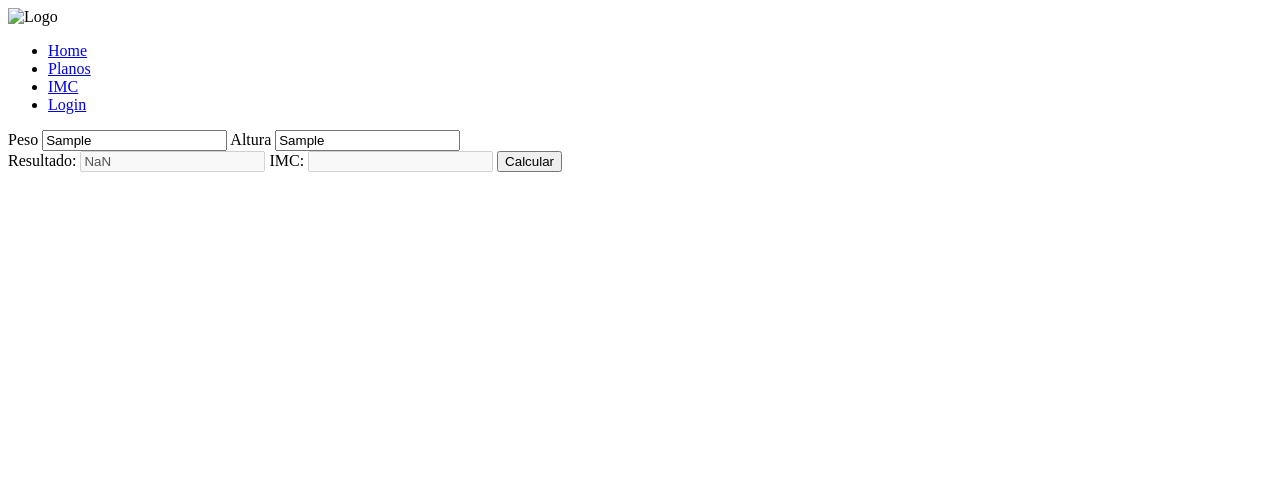
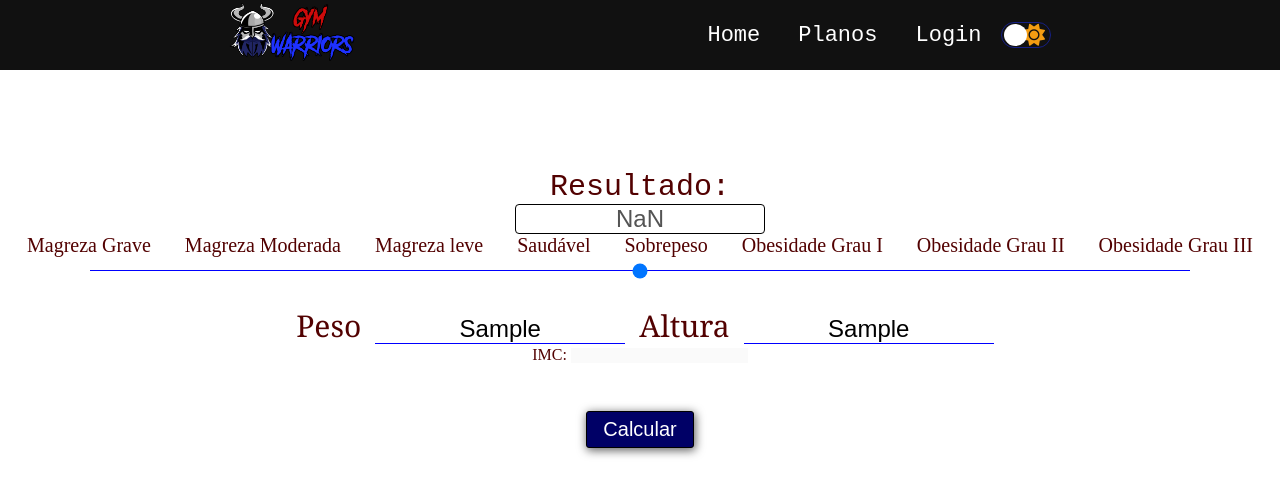
Before and after one commit to PastorWilson/Gym-Warriors, a plain HTML site: page IMC.html in a window 1280 px wide. Both pictures are taken after typing "Sample", "Sample" into the empty fields and a click on the button "Calcular". Drawn offline with Linux system fonts and the light colour scheme.

Commit message:
Segunda versão do Gym Warriors

```diff
--- /dev/null
+++ b/IMC.css
@@ -0,0 +1,250 @@
+
+* {
+    margin: 0;
+    padding: 0;
+    border: 0;
+    box-sizing: border-box;
+  }
+
+  body {
+    background-color: #fafafa;
+    margin: 0;
+    padding: 0%;
+    width: 100vw;
+    height: 100vh;
+    transition: background 0.2s linear;
+    background-color: #ffffff;
+  }
+
+  body.dark {
+    background: #ffffff;
+
+  }
+  header.dark{
+    background: red;
+
+  }
+  header{
+    background-color: #111;
+    position: relative;
+  }
+  #navegação{
+    display: flex;
+    justify-content: space-around;
+    width: 100%;
+    height:70px;
+}
+.logo{
+    position: absolute;
+    display: flex;
+    top: 0%;
+    width: 10%;
+}
+
+.logo:hover{
+  opacity: 90%;
+}
+.linkLogin{
+    border: 2px solid black;
+    padding: 6px;
+    width: 7vw;
+    text-align: center;
+    justify-content: center;
+    align-items: center;
+    transition: 0.7s;
+    box-shadow: 1px 2px 5px 1px black;
+    background-color: #162086;
+    border-radius: 5px;
+}
+.linkLogin:hover{
+    background-color: #070e58;
+    color: white;
+    left: 0px;
+    transition: all 0.8s ease;
+}
+.links{
+}
+.links:hover{
+    transition: 1s;
+    text-decoration:underline;
+}
+ul{
+    display: flex;
+    align-items: center;
+    list-style: none;
+    font-size: 22px;
+    color: #162086;
+    font-family: 'Courier New', Courier, monosp
+}
+#container-carrossel{
+    background-color: #500909;
+    height: 90vh;
+    width: 100vw;
+}
+.img-carrossel{
+width: 100px;
+height: 100vh;
+
+}
+li{
+    margin: 17px;
+    padding: 2px;
+}
+a{
+    text-decoration: none;
+    display: flex;
+    color:white;
+}
+  .checkbox {
+    opacity: 0;
+    position: absolute;
+  }
+
+  .label {
+    background-color: #111;
+    border-radius: 50px;
+    cursor: pointer;
+    display: flex;
+    justify-content: space-between;
+    align-items: center;
+    padding: 5px;
+    position: relative;
+    height: 26px;
+    width: 50px;
+    border: 1px solid
+  }
+
+
+  .label .ball {
+    background-color: #fff;
+    border-radius: 50%;
+    position: absolute;
+    top: 1px;
+    left: 2px;
+    height: 22px;
+    width: 23px;
+    transform: translateX(0px);
+    transition: transform 0.2s linear;
+  }
+
+  .checkbox:checked + .label .ball {
+    transform: translateX(24px);
+  }
+
+  .fa-moon {
+    color: #f1c40f;
+  }
+
+  .fa-sun {
+    color: #f39c12;
+  }
+body{
+}
+.container-imc{
+    color: rgb(82, 1, 1);
+    margin-top: 100px;
+    display: flex;
+    justify-content: center;
+    height: 300px;
+}
+    .container-imc #resultado{
+    text-align: center;
+    font-size: 24px;
+    width: 250px;
+    border-radius: 4px;
+    background: transparent;
+    outline: none;
+    border: 1.6px solid black;
+}
+.imc-resultado{
+}
+.container-imc .resultado{
+    font-size: 30px;
+    font-family:monospace
+}
+#imc-range{
+    width: 1100px;
+    appearance: none;
+    height: 0.6px;
+    background-color: blue;
+    border: none ;
+    margin: auto;
+}
+.imc-resultado{
+    width: 100%;
+    text-align: center;
+}
+.titulo-imc-leveis{
+text-align: center;
+width: 100%;
+justify-content: center;
+margin: 7px;
+display: flex;
+font-size: 24px;
+}
+.container-imc-leveis{
+    width: 100%;
+    text-align: center;
+}
+.imc-leveis{
+    text-align: center;
+    position: relative;
+    padding: 10px;
+    margin-left: 5px;
+    margin-right: 5px ;
+    font-size: 20px;
+}
+.container-peso-altura{
+    width: 100%;
+    margin-top: 30px;
+    text-align: center;
+}
+.subtitulos{
+    font-size: 30px;
+    font-family:Georgia, 'Times New Roman', Times, serif;
+    margin: 10px;
+
+}
+.container-peso-altura .imc-m  {
+    text-align: center;
+    font-size: 24px;
+    width: 250px;
+    background: transparent;
+    outline: none;
+    border: none;
+    border-bottom: 1.6px solid blue;
+}
+#btn-calcular{
+    margin: auto;
+    text-align: center;
+    font-size: 20px;
+    padding: 6px 16px;
+    border-radius: 3px;
+    cursor: pointer;
+    border: 1px solid black;
+    transition: 0.6s;
+    box-shadow: 1px 2px 10px 0.5px rgb(97, 97, 97);
+    background-color: rgb(0, 0, 102);
+    color: white;
+}
+#btn-calcular:hover{
+    transition: 1.2s;
+    background-color: white;
+    box-shadow: 1px 2px 10px 0.2px rgb(0, 0, 0);
+    border: 1px solid white;
+    color:rgb(0, 0, 102);
+}
+.container-botao{
+    width: 100%;
+    height: 130px;
+    display: flex;
+    align-items: center;
+    text-align: center;
+}
+datalist {
+  display: flex;
+  flex-direction: column-reverse;
+  justify-content: space-between;
+  writing-mode:vertical-rl;
+  width: 1100px;
+}
--- a/IMC.html
+++ b/IMC.html
@@ -5,39 +5,67 @@
     <meta http-equiv="X-UA-Compatible" content="IE=edge" />
     <meta name="viewport" content="width=device-width, initial-scale=1.0" />
     <title>IMC</title>
+    <link rel="stylesheet" href="IMC.css" />
+    <link rel="shortcut icon" href="Img/logovc.jpg" type="image/x-icon">
   </head>
   <body>
     <header>
-        <div class ='container-nav'>
-            <nav id ='navegação'>
-                <img src ="*" alt ='Logo'/>
+      <div class="container-nav">
+        <nav id="navegação">
+          <a href="index.html"><img src="Img/logoApha.jpg" alt="Logo" class="logo" /></a>
           <ul>
             <li><a href="index.html" class="links">Home</a></li>
             <li><a href="Sobre.html" class="links">Planos</a></li>
-                    <li><a href="IMC.html" class="links">IMC</a></li>
             <li><a href="login.html" class="links">Login</a></li>
+            <input type="checkbox" class="checkbox" id="chk" />
+            <label class="label" for="chk">
+              <i class="fas fa-moon"></i>
+              <i class="fas fa-sun"></i>
+              <div class="ball"></div>
+            </label>
+             </div>
           </ul>
         </nav>
       </div>
     </header>
+
     <script src="IMC.js"></script>
     <div class="container-imc">
       <div class="imc">
+        <div class="imc-resultado">
+          <label class="resultado">Resultado:</label>
+          <br />
+          <input type="text" disabled id="resultado" />
+          <br />
+        </div>
+        <div class="container-imc-leveis">
+         <label class="imc-leveis">Magreza Grave</label>
+         <label class="imc-leveis">Magreza Moderada</label>
+         <label class="imc-leveis"> Magreza leve</label>
+         <label class="imc-leveis">Saudável</label>
+         <label class="imc-leveis">Sobrepeso</label>
+         <label class="imc-leveis">Obesidade Grau I</label>
+         <label class="imc-leveis">Obesidade Grau II</label>
+         <label class="imc-leveis">Obesidade Grau III</label>
+          </datalist>
+          <br />
+          <input type="range" id="imc-range" min="0" max="40.0" value="" list="imc-niveis"  />
+        </div>
+        <div class="container-peso-altura">
             <label class="subtitulos">Peso</label>
-        <input type="text" id="peso" placeholder="Peso" />
+            <input type="text" id="peso"  class="imc-m" />
             <label class="subtitulos">Altura</label>
-        <input type="text" id="altura" placeholder="Altura" />
+            <input type="text" id="altura" class="imc-m" />
             <br />
-        <label>Resultado:</label>
-        <input type="text" disabled id ="resultado"/>
             <label>IMC:</label>
-        <input type="text" disabled id ="imc"/>
-        <button onclick="CalcularIMC()">Calcular</button>
+            <input type="text" disabled id="imc" />
+        </div>
+        <div class="container-botao">
+           <button onclick="CalcularIMC()" id ="btn-calcular">Calcular</button>
         </div>
       </div>
-
-    <footer id ="rodape">
-
-    </footer>
+    </div>
+    <script src="https://kit.fontawesome.com/998c60ef77.js" crossorigin="anonymous"></script>
+    <footer id="rodape"></footer>
   </body>
 </html>
--- a/IMC.js
+++ b/IMC.js
@@ -1,13 +1,14 @@
 function CalcularIMC() {
     let peso = document.getElementById("peso").value;
     let altura = document.getElementById("altura").value;
+    var myRanger =document.getElementById("imc-range");
     if(peso == "" || altura =="" || altura == "" &&  peso =="") {
         alert("Escrevas nos campos")
     }
     else{
-        let resultado = peso / (altura*altura);
-        Recebe(resultado.toFixed(2).replace(2,",","."));
-
+        let float =  altura;
+        let resultado = peso / (float*float*0.01/100);
+        Recebe(resultado.toFixed(1));
     }
   }
   function Recebe(resultado){
@@ -29,12 +30,19 @@ function CalcularIMC() {
     else if(resultado >= 30.0  && resultado <= 35.0 ){
         document.getElementById('imc').value = "Obesidade Grau I";
     }
-    else if(resultado >= 35.0  && resultado <= 40.0 ){
+    else if(resultado > 35.0  && resultado <= 40.0 ){
         document.getElementById('imc').value = "Obesidade Grau II";
     }
    else if(resultado > 40.0){
         document.getElementById('imc').value = "Obesidade Grau III";
 
+
     }
     document.getElementById('resultado').value = resultado;
+    document.getElementById("imc-range").value = resultado
   }
+
+
+  chk.addEventListener('change', () => {
+    document.body.classList.toggle('dark');
+    })
--- a/index.css
+++ b/index.css
@@ -36,10 +36,11 @@
   body {
     background-color: #fafafa;
     margin: 0;
+    padding: 0%;
     width: 100vw;
     height: 100vh;
     transition: background 0.2s linear;
-    background-color: #1f1f1f;
+    background-color: #000000;
   }
 
   body.dark {
@@ -53,11 +54,11 @@
     display: flex;
     justify-content: space-around;
     width: 100%;
-    height: 100px;
+    height:70px;
 }
 .logo{
-    width: 100px;
-    height: 100px;
+    position: absolute;
+    width: 10%;
 }
 .logo:hover{
   opacity: 90%;
@@ -70,8 +71,9 @@
     justify-content: center;
     align-items: center;
     transition: 0.7s;
-    box-shadow: 1px 1px 1px 1px black;
+    box-shadow: 1px 2px 5px 1px black;
     background-color: #162086;
+    border-radius: 5px;
 }
 .linkLogin:hover{
     background-color: #070e58;
@@ -89,24 +91,15 @@ ul{
     list-style: none;
     font-size: 22px;
     color: #162086;
-    font-family:'teste'
+    font-family: 'Courier New', Courier, monospace;
 }
-.radios{
-    position: absolute;
-    bottom: 20px;
-    left: 50%;
-    transform: translate(-50%);
-}
-#carrossel{
-    width: 1000px;
-    margin:auto;
-    display: flex;
-    position: relative;
-    overflow: hidden;
-    border-radius: 10px;
+#container-carrossel{
+    background-color: #500909;
+    height: 90vh;
+    width: 100vw;
 }
 .img-carrossel{
-width: 100vw;
+width: 100px;
 height: 100vh;
 
 }
--- a/login.css
+++ b/login.css
@@ -30,6 +30,7 @@ src: url(/Fonts/Vermin\ Vibes.ttf);
   --bg-color:rgb(0, 0, 0);
   --text-color:rgb(255, 255, 255);
 }
+
 * {
   margin: 0;
   padding: 0;
@@ -37,26 +38,41 @@ src: url(/Fonts/Vermin\ Vibes.ttf);
   box-sizing: border-box;
 }
 
+body {
+  background-color: #fafafa;
+  margin: 0;
+  padding: 0%;
+  width: 100vw;
+  height: 100vh;
+  transition: background 0.2s linear;
+  background-color: #ffffff;
+}
+
 body.dark {
   background: #ffffff;
 
 }
-header{
-    backdrop-filter: blur(3px);
-}
 header.dark{
   background: red;
+
+}
+header{
+  background-color: #111;
+  position: relative;
 }
 #navegação{
   display: flex;
   justify-content: space-around;
   width: 100%;
-  height: 100px;
+  height:70px;
 }
 .logo{
-  width: 100px;
-  height: 100px;
+  position: absolute;
+  display: flex;
+  top: 0%;
+  width: 10%;
 }
+
 .logo:hover{
 opacity: 90%;
 }
@@ -68,14 +84,17 @@ opacity: 90%;
   justify-content: center;
   align-items: center;
   transition: 0.7s;
-  box-shadow: 1px 1px 1px 1px black;
+  box-shadow: 1px 2px 5px 1px black;
   background-color: #162086;
+  border-radius: 5px;
 }
 .linkLogin:hover{
   background-color: #070e58;
   color: white;
   left: 0px;
   transition: all 0.8s ease;
+}
+.links{
 }
 .links:hover{
   transition: 1s;
@@ -87,7 +106,7 @@ ul{
   list-style: none;
   font-size: 22px;
   color: #162086;
-  font-family:'teste'
+  font-family: 'Courier New', Courier, monosp
 }
 .radios{
   position: absolute;
```
Also changed, not shown: index.html (+12 -22 lines), index.js (+12 -2 lines), login.html (+2 -1 lines), login.js (+9 -11 lines), Img/logoApha.jpg (added), Img/logovc.jpg (added). Lines whose indentation alone changed are shown as unchanged.
